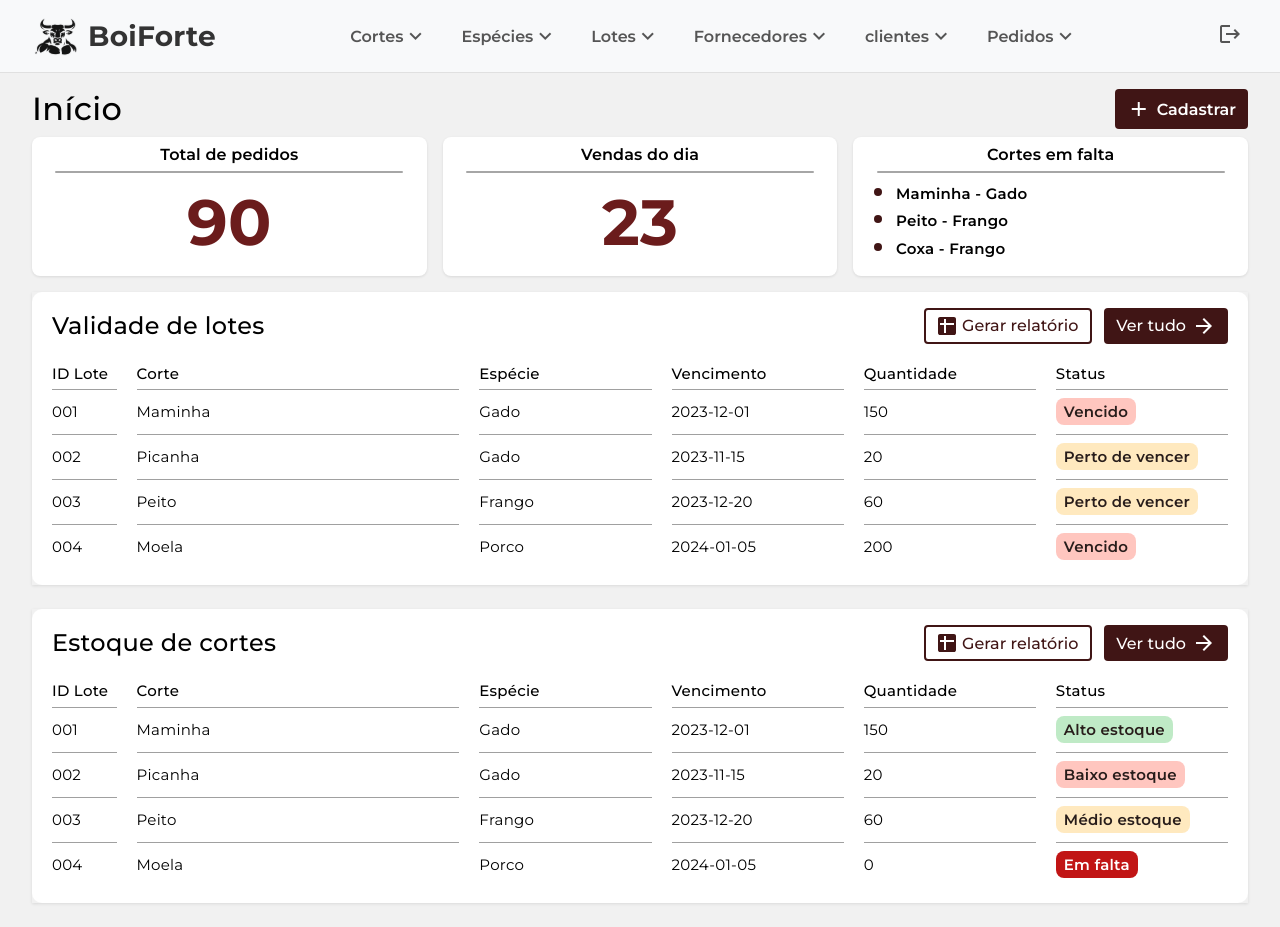
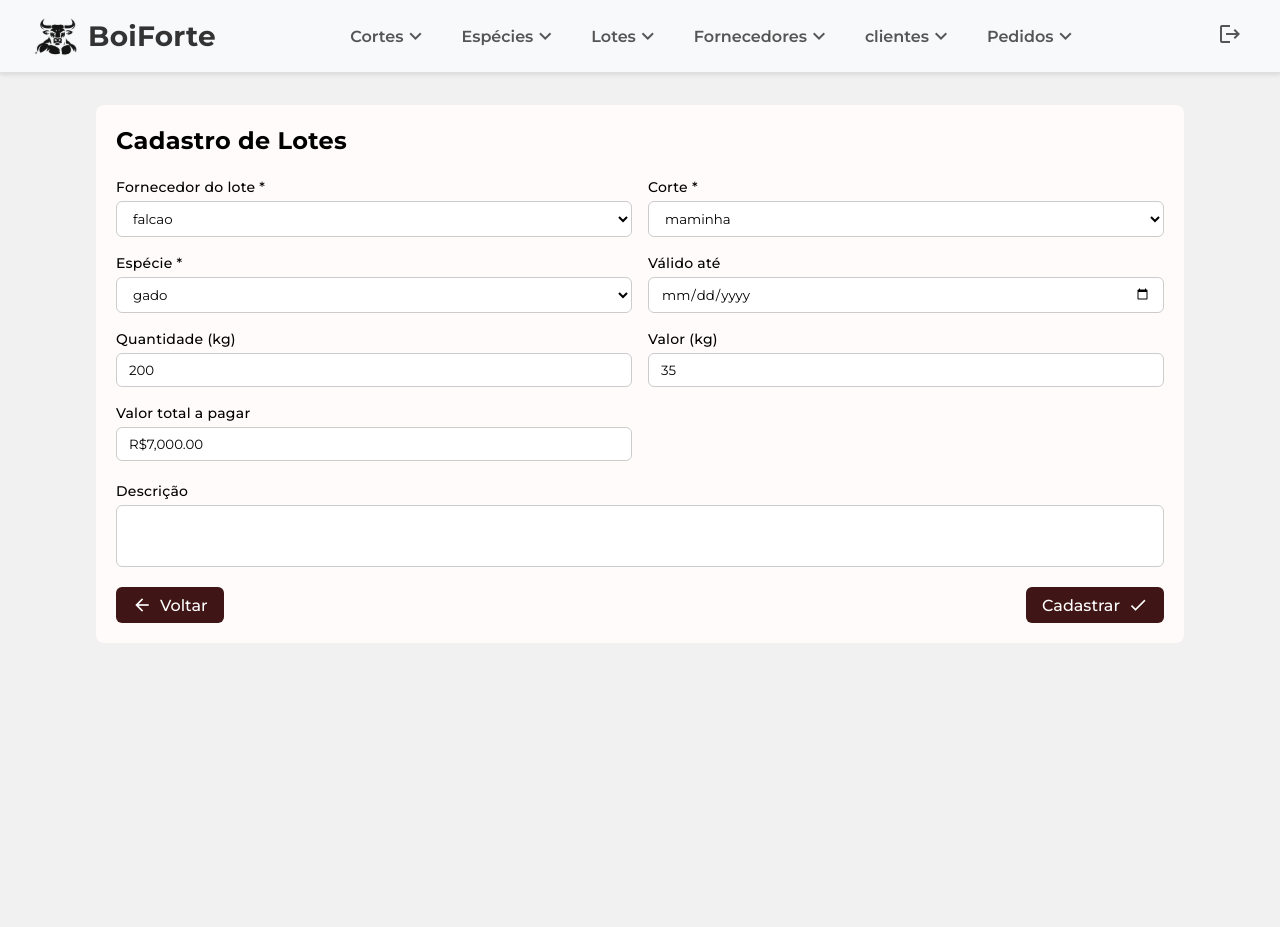
Before and after one commit to wilhelmSt/boiforte-angular, an Angular app: page /cadastro-lote in a window 1280 px wide. Before the commit this address led to /dashboard. After the commit the page ends 800 px from the top, so only its background shows below. Built offline with nearby package versions, Linux system fonts and the light colour scheme; sample sign-in values are in the browser's storage.

Commit message:
feat: cadastro lote

```diff
--- a/src/app/app-routing.module.ts
+++ b/src/app/app-routing.module.ts
@@ -33,6 +33,11 @@ const routes: Routes = [
         loadChildren: () =>
           import('./pages/cadastro-fornecedor/cadastro-fornecedor.module').then((m) => m.CadastroFornecedorModule),
       },
+      {
+        path: 'cadastro-lote',
+        canActivateChild: [AuthGuard],
+        loadChildren: () => import('./pages/cadastro-lote/cadastro-lote.module').then((m) => m.CadastroLoteModule),
+      },
     ],
   },
   {
--- /dev/null
+++ b/src/app/pages/cadastro-lote/cadastro-lote-routing.module.ts
@@ -0,0 +1,11 @@
+import { NgModule } from '@angular/core';
+import { RouterModule, Routes } from '@angular/router';
+import { CadastroLoteComponent } from './cadastro-lote.component';
+
+const routes: Routes = [{ path: '', component: CadastroLoteComponent }];
+
+@NgModule({
+  imports: [RouterModule.forChild(routes)],
+  exports: [RouterModule],
+})
+export class CadastroLoteRoutingModule {}
--- /dev/null
+++ b/src/app/pages/cadastro-lote/cadastro-lote.component.html
@@ -0,0 +1,98 @@
+<section class="section-cadastro-lotes">
+  <div class="cadastro-lotes">
+    <h2>Cadastro de Lotes</h2>
+
+    <form [formGroup]="cadastroForm" class="form-cadastro" (ngSubmit)="onSubmit()">
+      <div class="grid-form">
+        <div class="form-group">
+          <label>Fornecedor do lote *</label>
+          <select formControlName="fornecedor" class="form-control">
+            <option *ngFor="let fornecedor of fornecedores" [value]="fornecedor">{{ fornecedor }}</option>
+          </select>
+          <div
+            *ngIf="cadastroForm.get('fornecedor')?.invalid && cadastroForm.get('fornecedor')?.touched"
+            class="text-danger"
+          >
+            Fornecedor é obrigatório
+          </div>
+        </div>
+
+        <div class="form-group">
+          <label>Corte *</label>
+          <select formControlName="categoria" class="form-control">
+            <option *ngFor="let categoria of categorias" [value]="categoria">{{ categoria }}</option>
+          </select>
+          <div
+            *ngIf="cadastroForm.get('categoria')?.invalid && cadastroForm.get('categoria')?.touched"
+            class="text-danger"
+          >
+            Corte é obrigatório
+          </div>
+        </div>
+
+        <div class="form-group">
+          <label>Espécie *</label>
+          <select formControlName="tipo" class="form-control">
+            <option *ngFor="let tipo of tipos" [value]="tipo">{{ tipo }}</option>
+          </select>
+          <div *ngIf="cadastroForm.get('tipo')?.invalid && cadastroForm.get('tipo')?.touched" class="text-danger">
+            Espécie é obrigatória
+          </div>
+        </div>
+
+        <div class="form-group">
+          <label>Válido até</label>
+          <input type="date" formControlName="validoAte" class="form-control" />
+        </div>
+
+        <div class="form-group">
+          <label>Quantidade (kg)</label>
+          <input type="number" formControlName="quantidade" class="form-control" />
+          <div
+            *ngIf="cadastroForm.get('quantidade')?.invalid && cadastroForm.get('quantidade')?.touched"
+            class="text-danger"
+          >
+            Quantidade deve ser positiva
+          </div>
+        </div>
+
+        <div class="form-group">
+          <label>Valor (kg)</label>
+          <input type="text" formControlName="valor" class="form-control" (input)="formatInput($event, 'valor')" />
+          <div *ngIf="cadastroForm.get('valor')?.invalid && cadastroForm.get('valor')?.touched" class="text-danger">
+            Valor deve ser positivo
+          </div>
+        </div>
+
+        <div class="form-group">
+          <label>Valor total a pagar</label>
+          <input
+            type="text"
+            [value]="
+              cadastroForm.value.quantidade * cadastroForm.value.valor || 0 | currency: 'BRL' : 'symbol' : '1.2-2'
+            "
+            class="form-control"
+            readonly
+          />
+        </div>
+      </div>
+
+      <div class="form-group full-width">
+        <label>Descrição</label>
+        <textarea formControlName="descricao" class="form-control" rows="3"></textarea>
+      </div>
+
+      <div class="actions">
+        <button type="button" class="btn-back" (click)="voltar()">
+          <mat-icon>arrow_back</mat-icon>
+          <span>Voltar</span>
+        </button>
+
+        <button type="submit" class="btn-submit" [disabled]="cadastroForm.invalid">
+          <span>Cadastrar</span>
+          <mat-icon>check</mat-icon>
+        </button>
+      </div>
+    </form>
+  </div>
+</section>
--- /dev/null
+++ b/src/app/pages/cadastro-lote/cadastro-lote.component.scss
@@ -0,0 +1,133 @@
+.section-cadastro-lotes {
+  display: flex;
+  justify-content: center;
+  align-items: center;
+  width: 100%;
+
+  .cadastro-lotes {
+    background-color: #fffbfa;
+    padding: 20px;
+    border-radius: 8px;
+    width: 85%;
+    margin-top: 2rem;
+
+    h2 {
+      margin-bottom: 20px;
+      font-weight: 700;
+      font-size: 1.5rem;
+    }
+
+    .form-cadastro {
+      display: flex;
+      flex-direction: column;
+      gap: 20px;
+
+      .grid-form {
+        display: grid;
+        grid-template-columns: repeat(2, 1fr);
+        gap: 16px;
+      }
+
+      .form-group {
+        display: flex;
+        flex-direction: column;
+        gap: 4px;
+
+        label {
+          font-weight: 500;
+        }
+
+        input,
+        select {
+          padding: 8px 12px;
+          border: 1px solid #ccc;
+          border-radius: 6px;
+          background-color: #fff;
+
+          &:focus {
+            border: 1px solid #888 !important;
+          }
+
+          &:focus-visible {
+            border: 1px solid #888 !important;
+            outline: none;
+          }
+
+          &:disabled {
+            background-color: #f1f1f1;
+            color: #999;
+          }
+        }
+
+        textarea {
+          resize: none;
+          padding: 6px 12px;
+          border: 1px solid #ccc;
+          border-radius: 6px;
+
+          &:focus {
+            border: 1px solid #888 !important;
+          }
+
+          &:focus-visible {
+            border: 1px solid #888 !important;
+            outline: none;
+          }
+
+          &:disabled {
+            background-color: #f1f1f1;
+            color: #999;
+          }
+        }
+
+        &.full-width {
+          grid-area: 3 / 1 / 3 / 3;
+        }
+      }
+
+      .actions {
+        display: flex;
+        justify-content: space-between;
+        gap: 16px;
+
+        button {
+          display: flex;
+          align-items: center;
+          justify-content: center;
+          gap: 8px;
+          padding: 8px 16px;
+          border-radius: 6px;
+          cursor: pointer;
+          border: none;
+          font-weight: 500;
+          font-size: 1rem;
+          transition: 0.2s ease;
+
+          mat-icon {
+            font-size: 20px !important;
+            width: 20px !important;
+            height: 20px !important;
+          }
+        }
+
+        .btn-back {
+          background-color: #401515;
+          color: white;
+
+          &:hover {
+            background-color: #401515cc;
+          }
+        }
+
+        .btn-submit {
+          background-color: #401515;
+          color: white;
+
+          &:hover {
+            background-color: #401515cc;
+          }
+        }
+      }
+    }
+  }
+}
--- /dev/null
+++ b/src/app/pages/cadastro-lote/cadastro-lote.component.ts
@@ -0,0 +1,70 @@
+import { Component } from '@angular/core';
+import { FormBuilder, FormGroup, Validators } from '@angular/forms';
+import { Router } from '@angular/router';
+import { formatInputToMoney } from 'src/app/shared/functions/constants';
+
+@Component({
+  selector: 'app-cadastro-lote',
+  templateUrl: './cadastro-lote.component.html',
+  styleUrls: ['./cadastro-lote.component.scss'],
+})
+export class CadastroLoteComponent {
+  cadastroForm!: FormGroup;
+
+  tipos = ['gado', 'porco', 'frango'];
+  categorias = ['maminha', 'coxão mole', 'coxão duro', 'coxas', 'peito', 'bisteca'];
+  fornecedores = ['falcao', 'lorena', 'wilhelm'];
+
+  constructor(
+    private router: Router,
+    private fb: FormBuilder
+  ) {}
+
+  ngOnInit() {
+    this.initializeForm();
+  }
+
+  initializeForm(): void {
+    this.cadastroForm = this.fb.group({
+      fornecedor: ['falcao', Validators.required],
+      tipo: ['gado', Validators.required],
+      categoria: ['maminha', Validators.required],
+      validoAte: [new Date(), Validators.required],
+      quantidade: [200, [Validators.required, Validators.min(1)]],
+      valor: [35, [Validators.required, Validators.min(0.01)]],
+      descricao: [''],
+    });
+
+    this.cadastroForm.valueChanges.subscribe(() => {
+      this.calculateTotal();
+    });
+
+    this.calculateTotal();
+  }
+
+  formatInput(event: any, field: string) {
+    const value = formatInputToMoney(event, field);
+
+    this.cadastroForm.get(field)?.setValue(value);
+  }
+
+  calculateTotal(): void {
+    const quantidade = this.cadastroForm.get('quantidade')?.value || 0;
+    const valor = this.cadastroForm.get('valor')?.value || 0;
+    const valorTotal = quantidade * valor;
+
+    this.cadastroForm.patchValue({ valorTotal }, { emitEvent: false });
+  }
+
+  onSubmit(): void {
+    if (this.cadastroForm.valid) {
+      console.log('Dados enviados:', this.cadastroForm.value);
+    } else {
+      this.cadastroForm.markAllAsTouched();
+    }
+  }
+
+  voltar() {
+    this.router.navigate(['/lotes']);
+  }
+}
--- /dev/null
+++ b/src/app/shared/functions/constants.ts
@@ -0,0 +1,5 @@
+export function formatInputToMoney(event: any, field: string) {
+  let value = event.target.value.replace(/\D/g, '');
+
+  return (value / 100).toFixed(2);
+}
```
Also changed, not shown: src/app/pages/cadastro-lote/cadastro-lote.module.ts (added, +12 -0 lines), 1 other file (tests, documents, lock files or other folders).
